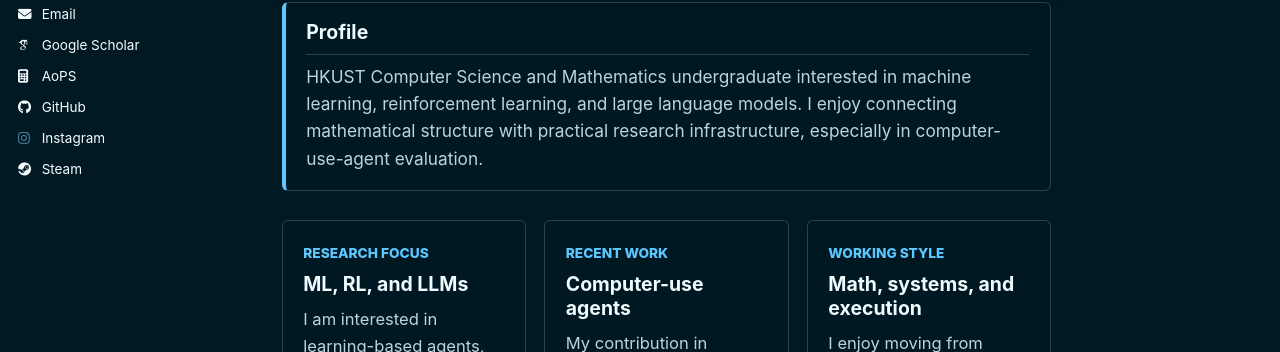
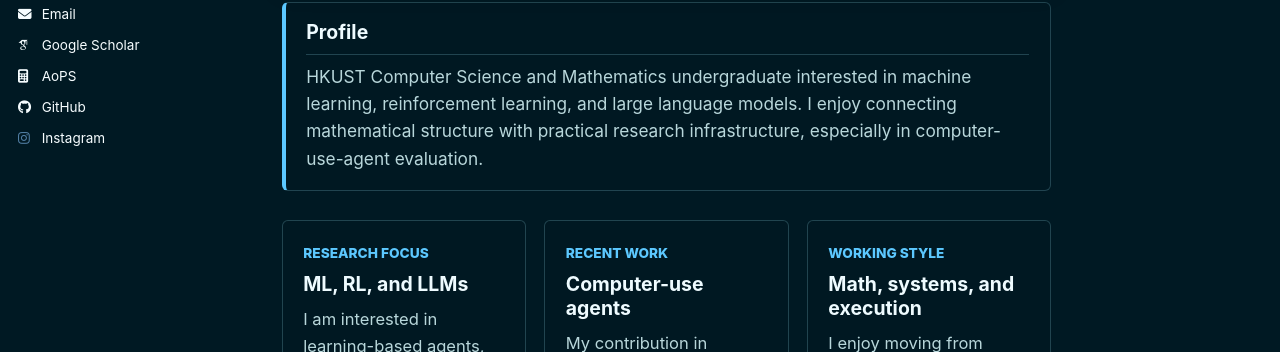
Before and after one commit to dylanluchenyu/dylanluchenyu.github.io, a Jekyll site: the page built from _pages/about.md, in a window 1280 px wide. Shown: the part 557-909 px from the top of the page. Built offline with Jekyll 4.4.1, drawn with Linux system fonts in a browser that asks for light colours; some web fonts are replaced; a script bundle is joined from its source files by our own code; library files that are not in the unit come from our copies.

Commit message:
finished

```diff
--- a/_config.yml
+++ b/_config.yml
@@ -72,7 +72,6 @@ author:
   medium           : # URL
   pinterest        : # Username
   soundcloud       : # Username
-  steam            : 76561199489107684
   telegram         : # URL
   tumblr           : # Username
   twitter          : # Username for X / Twitter
```
